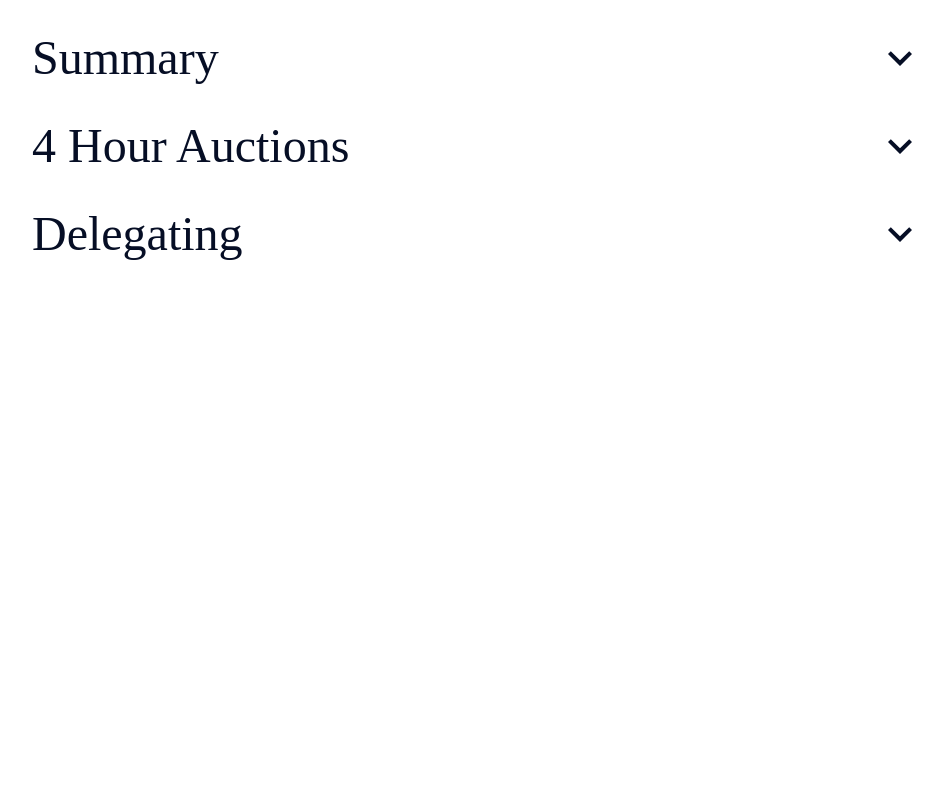
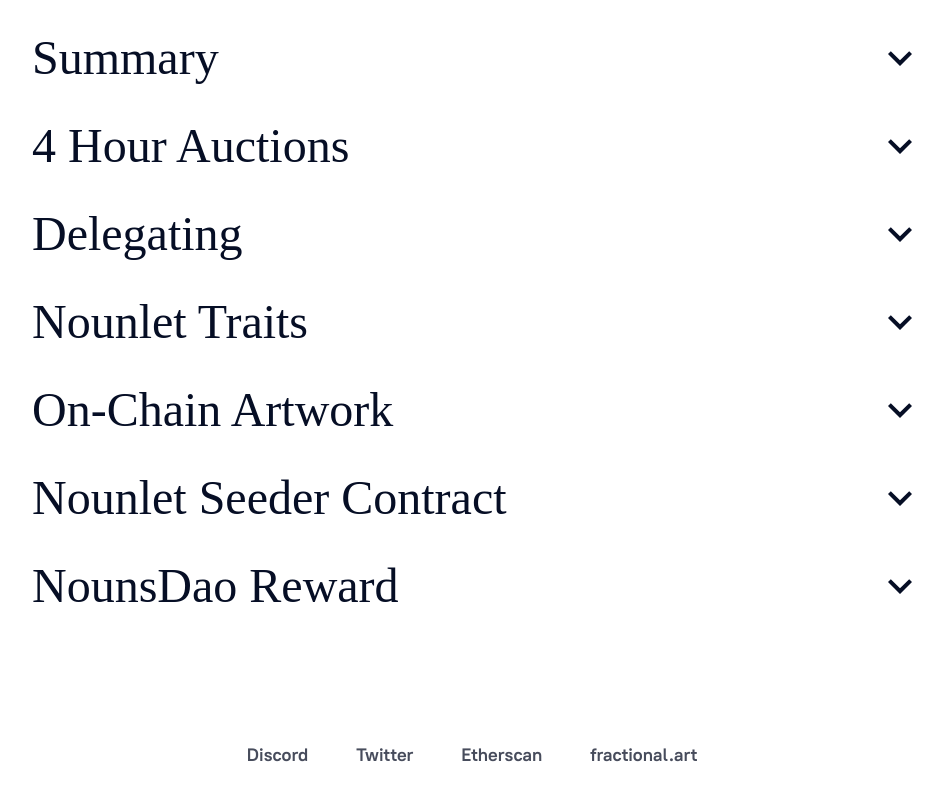
Before and after one commit to fractional-company/nounlets-webapp, a Next.js app: page / in a window 1280 px wide. Shown: the part 2126-2926 px from the top of the page, without its empty margins (168-1111 px from the left). Before the commit the page ends 2732 px from the top, so only its background shows below. Built offline with nearby package versions, Linux system fonts and the light colour scheme; no server answers; a web font is replaced by a local one; what @usedapp/core would draw is missing.

Commit message:
Add footer

```diff
--- /dev/null
+++ b/components/app-footer.tsx
@@ -0,0 +1,20 @@
+export default function AppFooter(): JSX.Element {
+  return (
+    <div className="app-footer pt-[84px] pb-[248px]">
+      <div className="flex items-center justify-center space-x-12 text-gray-4 text-px18 font-700">
+        <a href="" target="_blank" className="hover:text-secondary-green transition-colors">
+          Discord
+        </a>
+        <a href="" target="_blank" className="hover:text-secondary-green transition-colors">
+          Twitter
+        </a>
+        <a href="" target="_blank" className="hover:text-secondary-green transition-colors">
+          Etherscan
+        </a>
+        <a href="" target="_blank" className="hover:text-secondary-green transition-colors">
+          fractional.art
+        </a>
+      </div>
+    </div>
+  )
+}
--- a/components/home/home-accordions.tsx
+++ b/components/home/home-accordions.tsx
@@ -88,6 +88,110 @@ export default function HomeAccordions(): JSX.Element {
               </li>
             </ul>
           </SimpleAccordion>
+          <SimpleAccordion
+            title="Nounlet Traits"
+            isOpen={openAccordionIndex === 3}
+            onOpen={() => setOpenAccordionIndex(3)}
+            onClose={() => setOpenAccordionIndex(-1)}
+          >
+            <ul className="list-disc pl-6">
+              <li>Nounlets artwork is in the public domain.</li>
+              <li>
+                One Nounlet is trustlessly auctioned every 4 hours until all 100 Nounlets have been
+                sold.
+              </li>
+              <li>
+                97% of auction proceeds are trustlessly sent to the original Noun owner. 1.5% of
+                auction proceeds are sent to Nouns DAO and another 1.5% are sent to Fractional.
+              </li>
+              <li>Settlement of one auction kicks off the next.</li>
+              <li>The elected delegate of the Noun is considered a member of NounsDAO.</li>
+              <li>One Nounlet is equal to one vote for a delegate.</li>
+              <li>Artwork is generative and stored directly on-chain (not IPFS).</li>
+              <li>
+                Nounlets will all have the same head trait as the Vaulted Noun, but remaining
+                attributes will vary.
+              </li>
+            </ul>
+          </SimpleAccordion>
+          <SimpleAccordion
+            title="On-Chain Artwork"
+            isOpen={openAccordionIndex === 4}
+            onOpen={() => setOpenAccordionIndex(4)}
+            onClose={() => setOpenAccordionIndex(-1)}
+          >
+            <ul className="list-disc pl-6">
+              <li>Nounlets artwork is in the public domain.</li>
+              <li>
+                One Nounlet is trustlessly auctioned every 4 hours until all 100 Nounlets have been
+                sold.
+              </li>
+              <li>
+                97% of auction proceeds are trustlessly sent to the original Noun owner. 1.5% of
+                auction proceeds are sent to Nouns DAO and another 1.5% are sent to Fractional.
+              </li>
+              <li>Settlement of one auction kicks off the next.</li>
+              <li>The elected delegate of the Noun is considered a member of NounsDAO.</li>
+              <li>One Nounlet is equal to one vote for a delegate.</li>
+              <li>Artwork is generative and stored directly on-chain (not IPFS).</li>
+              <li>
+                Nounlets will all have the same head trait as the Vaulted Noun, but remaining
+                attributes will vary.
+              </li>
+            </ul>
+          </SimpleAccordion>
+          <SimpleAccordion
+            title="Nounlet Seeder Contract"
+            isOpen={openAccordionIndex === 5}
+            onOpen={() => setOpenAccordionIndex(5)}
+            onClose={() => setOpenAccordionIndex(-1)}
+          >
+            <ul className="list-disc pl-6">
+              <li>Nounlets artwork is in the public domain.</li>
+              <li>
+                One Nounlet is trustlessly auctioned every 4 hours until all 100 Nounlets have been
+                sold.
+              </li>
+              <li>
+                97% of auction proceeds are trustlessly sent to the original Noun owner. 1.5% of
+                auction proceeds are sent to Nouns DAO and another 1.5% are sent to Fractional.
+              </li>
+              <li>Settlement of one auction kicks off the next.</li>
+              <li>The elected delegate of the Noun is considered a member of NounsDAO.</li>
+              <li>One Nounlet is equal to one vote for a delegate.</li>
+              <li>Artwork is generative and stored directly on-chain (not IPFS).</li>
+              <li>
+                Nounlets will all have the same head trait as the Vaulted Noun, but remaining
+                attributes will vary.
+              </li>
+            </ul>
+          </SimpleAccordion>
+          <SimpleAccordion
+            title="NounsDao Reward"
+            isOpen={openAccordionIndex === 6}
+            onOpen={() => setOpenAccordionIndex(6)}
+            onClose={() => setOpenAccordionIndex(-1)}
+          >
+            <ul className="list-disc pl-6">
+              <li>Nounlets artwork is in the public domain.</li>
+              <li>
+                One Nounlet is trustlessly auctioned every 4 hours until all 100 Nounlets have been
+                sold.
+              </li>
+              <li>
+                97% of auction proceeds are trustlessly sent to the original Noun owner. 1.5% of
+                auction proceeds are sent to Nouns DAO and another 1.5% are sent to Fractional.
+              </li>
+              <li>Settlement of one auction kicks off the next.</li>
+              <li>The elected delegate of the Noun is considered a member of NounsDAO.</li>
+              <li>One Nounlet is equal to one vote for a delegate.</li>
+              <li>Artwork is generative and stored directly on-chain (not IPFS).</li>
+              <li>
+                Nounlets will all have the same head trait as the Vaulted Noun, but remaining
+                attributes will vary.
+              </li>
+            </ul>
+          </SimpleAccordion>
         </div>
       </div>
     </div>
--- a/pages/_app.tsx
+++ b/pages/_app.tsx
@@ -15,6 +15,7 @@ import Image from 'next/image'
 import classNames from 'classnames'
 import HomeWTF from 'components/home/home-wtf'
 import HomeCollectiveOwnership from 'components/home/home-collective-ownership'
+import AppFooter from 'components/app-footer'
 
 type SupportedChains = ChainId.Rinkeby | ChainId.Mainnet | ChainId.Hardhat
 
@@ -30,12 +31,13 @@ const useDappConfig = {
 }
 function MyApp({ Component, pageProps }: AppProps) {
   return (
-    <div className="home-page bg-white text-black pb-[300px]">
+    <div className="home-page bg-white text-black">
       <AppHeader />
       <HomeHero />
       <HomeLeaderboard />
       <HomeCollectiveOwnership />
       <HomeWTF />
+      <AppFooter />
     </div>
   )
 
```
